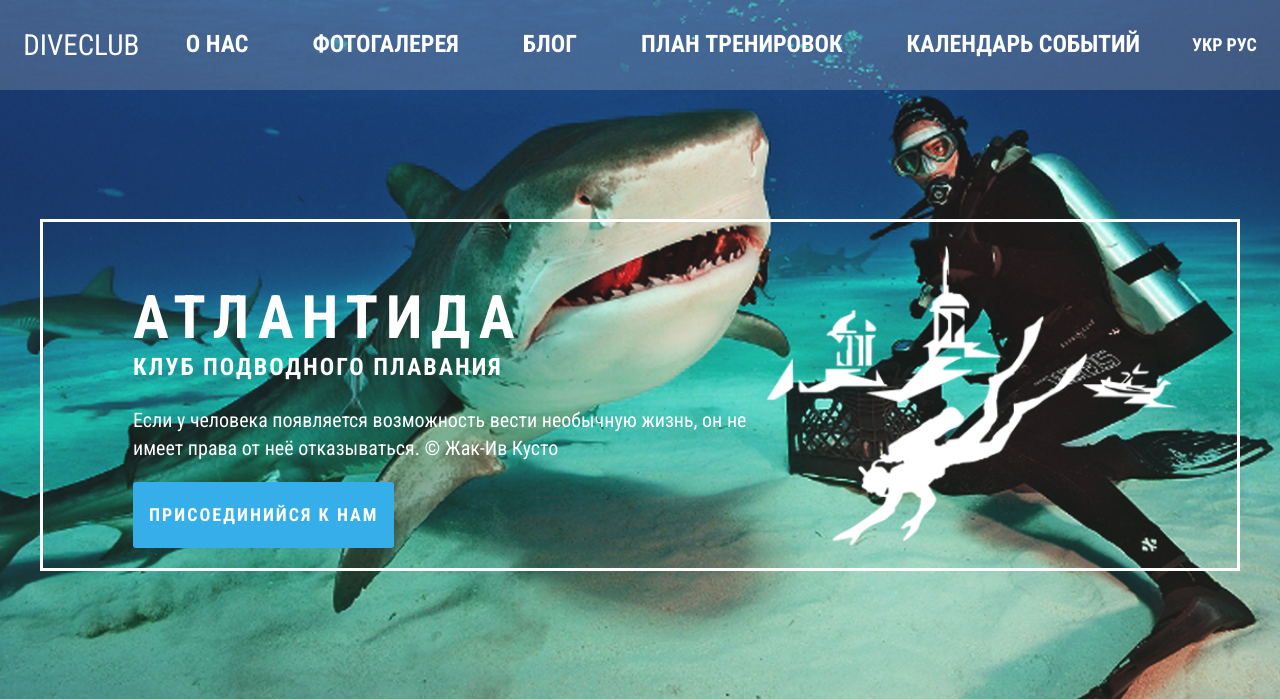
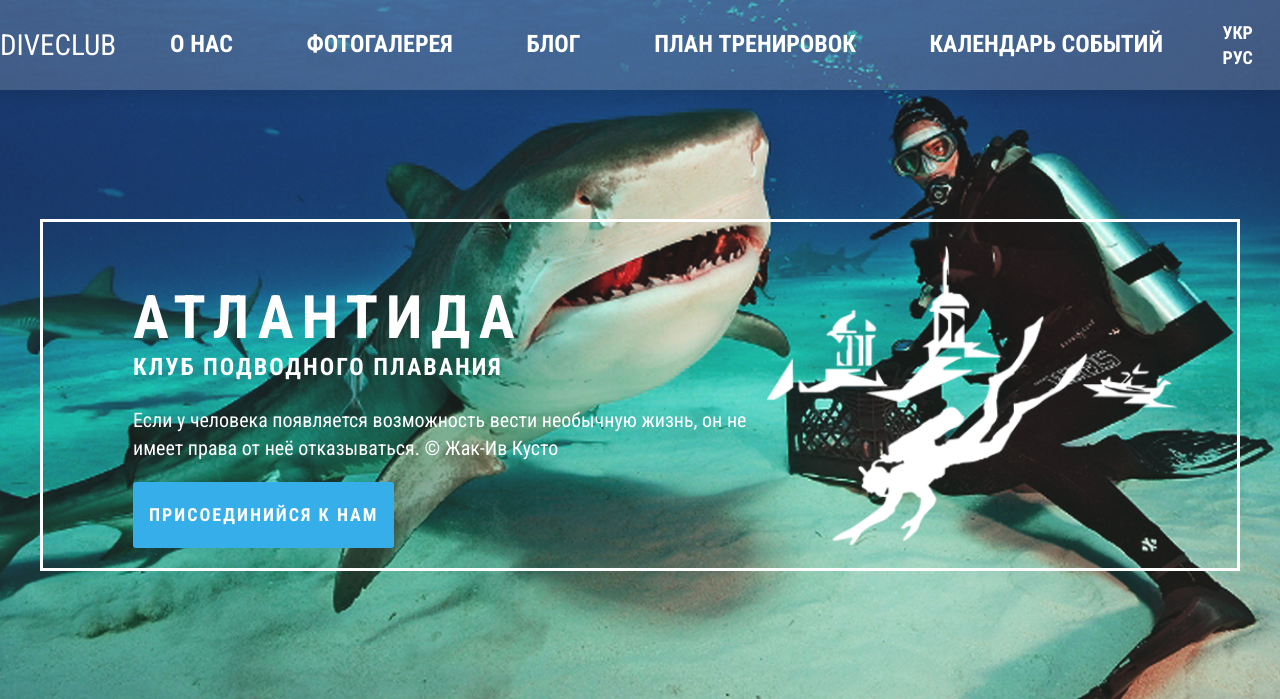
Before and after one commit to AtlantidaDev/atlantida-kpi-ua, a Django app: page / in a window 1280 px wide. Shown: the top 699 px of the page. Run offline with Django 3.2, Linux system fonts and the light colour scheme.

Commit message:
Fix top menu

```diff
--- a/atlantida/templates/index.html
+++ b/atlantida/templates/index.html
@@ -15,6 +15,11 @@
     <script src="{% static 'JS/main.js' %}"></script>
 
     <style>
+
+        /******************************************************/
+        /* BASE */
+        /******************************************************/
+
         body {
             font-family: 'Roboto Condensed', sans-serif;
             line-height: 1.4;
@@ -25,44 +30,10 @@
             background-size: cover;
         }
 
-        .row-menu {
-            display: flex;
-            height: 90px;
-            background: rgba(230, 230, 230, 0.2);
-            text-transform: uppercase;
-            white-space: nowrap;
-            flex-wrap: wrap;
-            justify-content: space-around;
-            color: #fefefe;
-        }
-
-        .before-menu {
-            font-size: 29px;
-            font-weight: 400;
-        }
-
-        .top-menu {
-            display: flex;
-            justify-content: space-between;
-            flex-basis: 960px;
-            font-size: 24px;
-            font-weight: 700;
-        }
-
-        .after-menu {
-            font-size: 18px;
-            font-weight: 700;
-        }
-
-        .before-menu,
-        .after-menu,
-        .top-menu__item {
-            margin: auto 0;
-        }
-
         .row-content {
             max-width: 1200px;
             margin: 0 auto;
+            padding: 0 20px;
         }
 
         .flex-box-center {
@@ -71,16 +42,58 @@
             align-items: center;
         }
 
-        .welcom-box {
+        /******************************************************/
+        /* TOP MENU */
+        /******************************************************/
+
+        .row-menu {
+            display: flex;
+            height: 90px;
+            justify-content: center;
+            align-items: center;
+            color: #fff;
+            text-transform: uppercase;
+            font-size: 24px;
+            font-weight: 700;
+            background-color: rgba(230, 230, 230, 0.2);
+            box-shadow: 0 0 24px 0 rgba(0, 0, 0, 0.2);
+        }
+
+        .top-menu {
+            display: flex;
+            justify-content: space-around;
+            align-items: center;
+            flex-basis: 1200px;
+        }
+
+        .before-menu {
+            margin-right: 20px;
+            font-weight: 400;
+            font-size: 29px;
+        }
+
+        .after-menu {
+            margin-left: 20px;
+            font-size: 18px;
+        }
+
+        .top-menu__item {
+            display: inline-block;
+            color: #fff;
+            text-decoration: none;
+        }
+
+        /******************************************************/
+        /* WELCOME */
+        /******************************************************/
+
+        .welcome-box {
             height: 610px;
         }
 
         .welcome {
             color: white;
             display: flex;
-        }
-
-        .bordered {
             border: 3px solid white;
         }
 
@@ -91,7 +104,7 @@
         }
 
         .welcome__diver {
-            background: url({% static 'images/header_diver.png' %}) no-repeat center center;
+            background: url({% static 'images/header_diver.png' %}) no-repeat center;
             background-size: contain;
             flex-basis: 40%;
             margin-right: 60px;
@@ -144,13 +157,13 @@
         <!--Top menu-->
         <header class="row row-menu">
             <div class="before-menu">diveclub</div>
-                <ul class="top-menu">
-                    <li class="top-menu__item">О нас&nbsp;</li>
-                    <li class="top-menu__item">Фотогалерея&nbsp;</li>
-                    <li class="top-menu__item">Блог&nbsp;</li>
-                    <li class="top-menu__item">План тренировок&nbsp;</li>
-                    <li class="top-menu__item">Календарь событий&nbsp;</li>
-                </ul>
+            <nav class="top-menu">
+                <a href="#" class="top-menu__item">О нас&nbsp;</a>
+                <a href="#" class="top-menu__item">Фотогалерея&nbsp;</a>
+                <a href="#" class="top-menu__item">Блог&nbsp;</a>
+                <a href="#" class="top-menu__item">План тренировок&nbsp;</a>
+                <a href="#" class="top-menu__item">Календарь событий&nbsp;</a>
+            </nav>
             <div class="after-menu">
                 <span>укр</span>
                 <span>рус</span>
@@ -159,12 +172,13 @@
 
         <!-- Welcome -->
         <div class="row">
-            <div class="row-content flex-box-center welcom-box">
-                <div class="welcome bordered">
+            <div class="row-content flex-box-center welcome-box">
+                <div class="welcome">
                     <div class="welcome__text">
                         <h1 class="welcome__text__title">Атлантида</h1>
                         <h2 class="welcome__text__subtitle">клуб подводного плавания</h2>
-                        <p class="welcome__text__text">Если у человека появляется возможность вести необычную жизнь, он не имеет права от неё отказываться. © Жак-Ив Кусто</p>
+                        <p class="welcome__text__text">Если у человека появляется возможность вести необычную жизнь, он
+                            не имеет права от неё отказываться. © Жак-Ив Кусто</p>
                         <a class="welcome__text__button">Присоединийся к нам</a>
                     </div>
                     <div class="welcome__diver">
```
